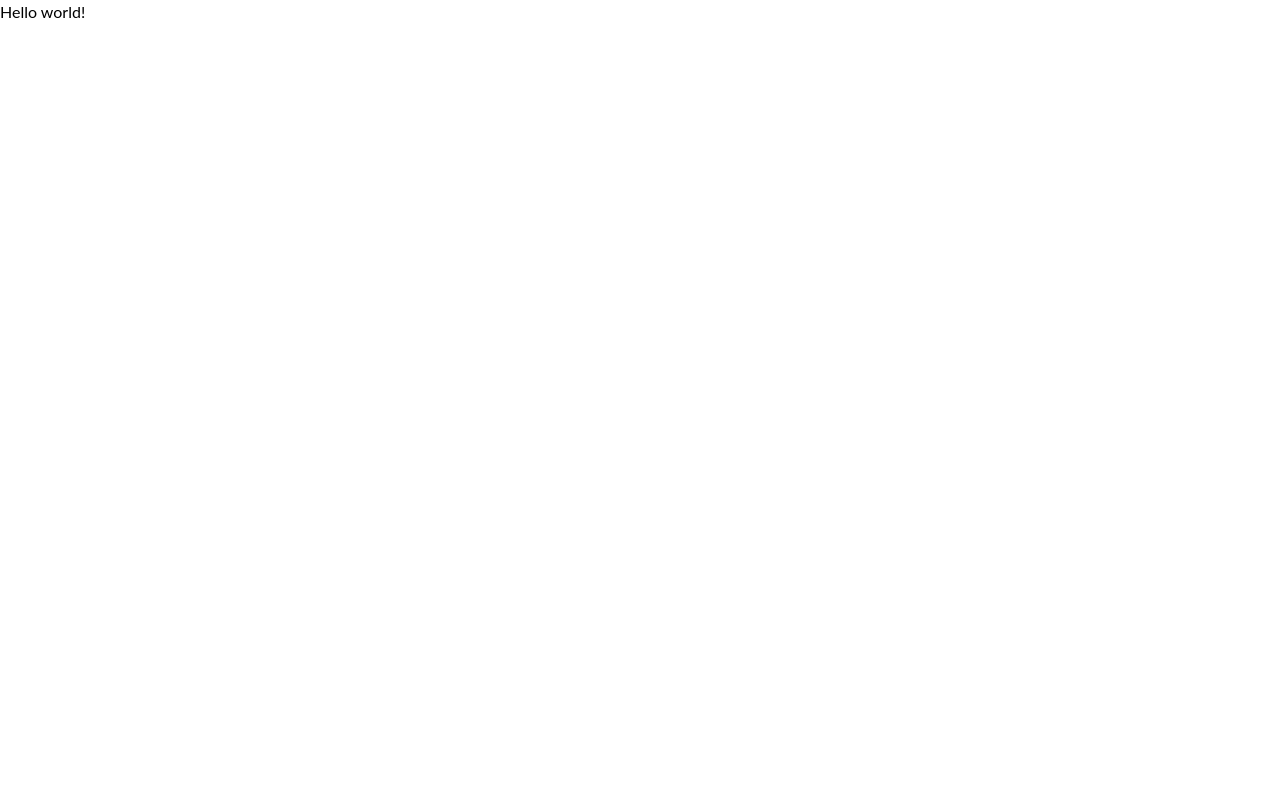
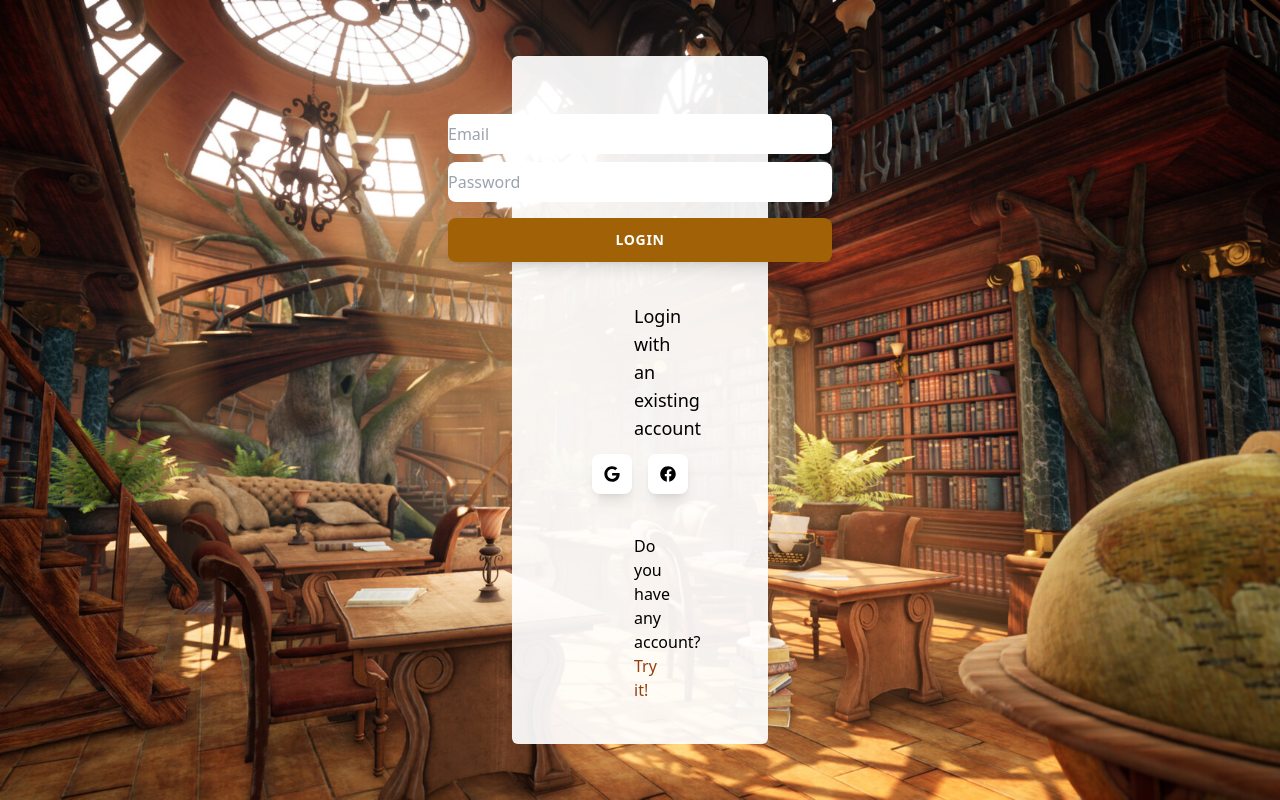
Before and after one commit to V1sion1601/MangaShop, a React (Create React App) app in the folder front-end/: page /login in a window 1280 px wide. Built offline with nearby package versions, Linux system fonts and the light colour scheme.

Commit message:
Setup & Login Form.

```diff
--- a/front-end/src/App.js
+++ b/front-end/src/App.js
@@ -1,9 +1,13 @@
 import React from "react";
+import { Routes, Route } from "react-router-dom";
+import Login from "./components/Login";
+import Home from "./containers/Home";
 const App = () => {
   return (
-    <div>
-      <h1>Hello world!</h1>
-    </div>
+    <Routes>
+      <Route path="login" element={<Login />} />
+      <Route path="/*" element={<Home />} />
+    </Routes>
   );
 };
 
--- /dev/null
+++ b/front-end/src/components/Login.jsx
@@ -0,0 +1,59 @@
+import React from "react";
+
+import Image from "../assets/Wallpaper.jpg";
+
+import { FaGoogle, FaFacebook } from "react-icons/fa";
+const Login = () => {
+  return (
+    <div className="flex justify-start items-center flex-col h-screen">
+      <div className="relative w-full h-full">
+        <img src={Image} alt="" className="w-full h-full object-cover" />
+        <div className="absolute flex flex-col  rounded-md justify-center items-center bg-blackOverlay inset-x-100 inset-y-14 ">
+          <form className="flex justify-center items-center flex-col">
+            <input
+              type="text"
+              className="inline-block py-2 mt-4 bg-white  w-96 gap-2 rounded-lg outline-none"
+              placeholder="Email"
+              required
+            />
+            <input
+              type="password"
+              className="inline-block py-2 mt-2 bg-white  w-96 gap-2 rounded-lg outline-none"
+              placeholder="Password"
+              required
+            />
+            <button class="inline-block w-96 mt-4 px-5 py-3 rounded-lg shadow-lg bg-yellow-700 text-white uppercase tracking-wider font-semibold text-sm">
+              Login
+            </button>
+          </form>
+
+          <div className="font-light text-lg mt-10 max-w-3">
+            Login with an existing account
+          </div>
+          <div className="flex flex-row gap-4 mt-3">
+            <button
+              type="button"
+              className=" shadow-lg bg-white justify-center items-center p-3 rounded-lg cursor-pointer outline-none"
+            >
+              <FaGoogle />
+            </button>
+            <button
+              type="button"
+              className="  bg-white shadow-lg  justify-center items-center p-3 rounded-lg cursor-pointer outline-none"
+            >
+              <FaFacebook />
+            </button>
+          </div>
+          <div className="font-light text-base mt-10 max-w-3">
+            <p>
+              Do you have any account?{" "}
+              <span className="text-amber-800">Try it!</span>
+            </p>
+          </div>
+        </div>
+      </div>
+    </div>
+  );
+};
+
+export default Login;
--- /dev/null
+++ b/front-end/src/containers/Home.jsx
@@ -0,0 +1,7 @@
+import React from "react";
+
+const Home = () => {
+  return <div>Home</div>;
+};
+
+export default Home;
--- a/front-end/src/index.css
+++ b/front-end/src/index.css
@@ -2,9 +2,6 @@
 @tailwind components;
 @tailwind utilities;
 
-body {
-  font-family: "Lato", sans-serif;
-}
 .hide-scrollbar::-webkit-scrollbar {
   display: none;
 }
--- a/front-end/src/index.js
+++ b/front-end/src/index.js
@@ -2,10 +2,12 @@ import React from "react";
 import ReactDOM from "react-dom";
 import "./index.css";
 import App from "./App";
-
+import { BrowserRouter } from "react-router-dom";
 ReactDOM.render(
   <React.StrictMode>
-    <App />
+    <BrowserRouter>
+      <App />
+    </BrowserRouter>
   </React.StrictMode>,
   document.getElementById("root")
 );
--- a/front-end/tailwind.config.js
+++ b/front-end/tailwind.config.js
@@ -1,6 +1,90 @@
 module.exports = {
-  content: [],
+  purge: ["./src/**/*.{js,jsx,ts,tsx}", "./public/index.html"],
+  darkMode: false, // or 'media' or 'class'
   theme: {
+    extend: {
+      margin: {
+        320: "320px",
+      },
+      width: {
+        120: "34rem",
+      },
+      inset: {
+        100: "32rem",
+      },
+      height: {
+        80: "80px",
+        340: "340px",
+        370: "370px",
+        420: "420px",
+        510: "510px",
+        600: "600px",
+        685: "685px",
+        800: "800px",
+        "90vh": "90vh",
+      },
+      flex: {
+        0.7: "0.7 1 0%",
+      },
+      maxHeight: {
+        370: "370px",
+      },
+      minWidth: {
+        210: "210px",
+        350: "350px",
+        620: "620px",
+      },
+      textColor: {
+        lightGray: "#F1EFEE",
+        primary: "#FAFAFA",
+        secColor: "#efefef",
+        navColor: "#BEBEBE",
+      },
+      backgroundColor: {
+        mainColor: "#FBF8F9",
+        secondaryColor: "#F0F0F0",
+        blackOverlay: "rgba(255, 255 ,255 ,0.92)",
+        brown: "#F4FCD9",
+      },
+      keyframes: {
+        "slide-in": {
+          "0%": {
+            "-webkit-transform": "translateX(-200px)",
+            transform: "translateX(-200px)",
+          },
+          "100%": {
+            "-webkit-transform": "translateX(0px)",
+            transform: "translateX(0px)",
+          },
+        },
+
+        "slide-fwd": {
+          "0%": {
+            "-webkit-transform": "translateZ(0px)",
+            transform: "translateZ(0px)",
+          },
+          "100%": {
+            "-webkit-transform": "translateZ(160px)",
+            transform: "translateZ(160px)",
+          },
+        },
+      },
+      animation: {
+        "slide-in": "slide-in 0.5s ease-out",
+        "slide-fwd":
+          " slide-fwd 0.45s cubic-bezier(0.250, 0.460, 0.450, 0.940) both",
+      },
+      transitionProperty: {
+        height: "height",
+      },
+    },
+    cursor: {
+      "zoom-in": "zoom-in",
+      pointer: "pointer",
+    },
+  },
+  variants: {
+    // backgroundColor: ['active'],
     extend: {},
   },
   plugins: [],
```
Also changed, not shown: front-end/src/assets/Wallpaper.jpg (added).
